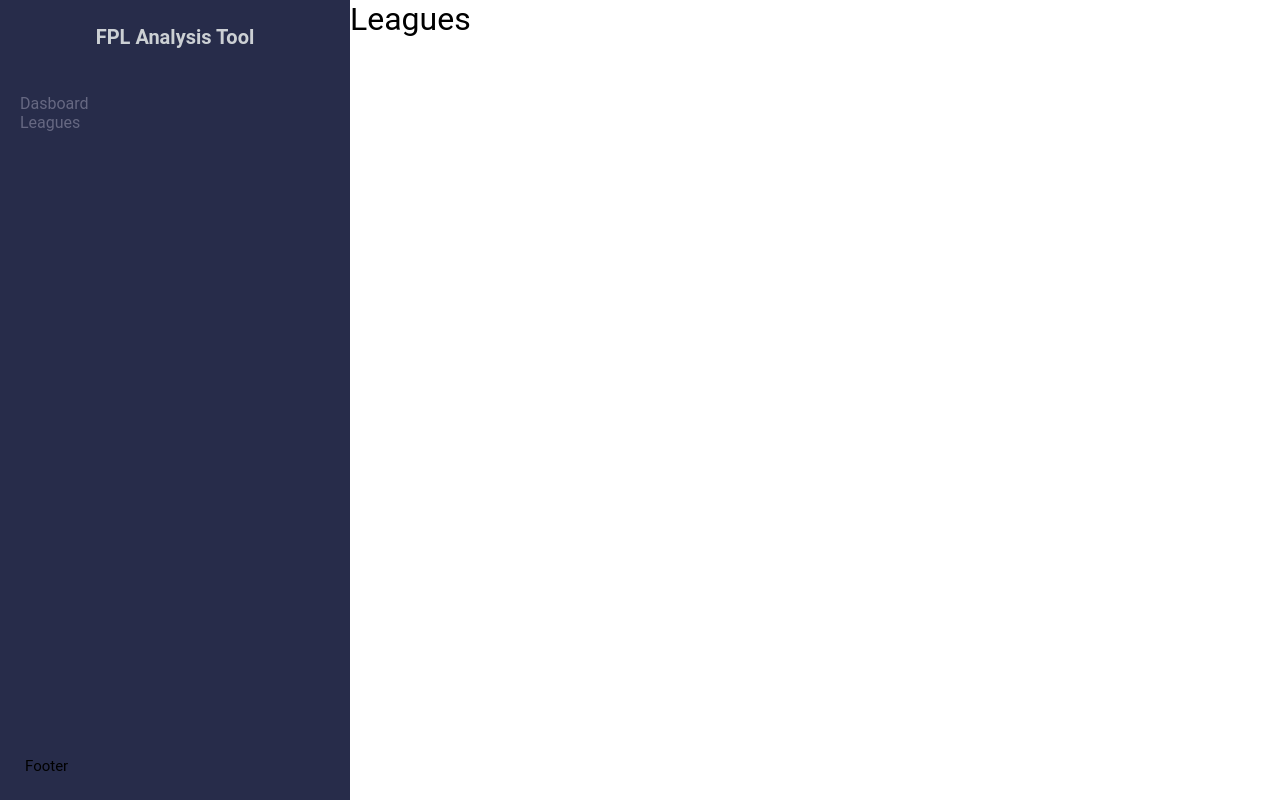
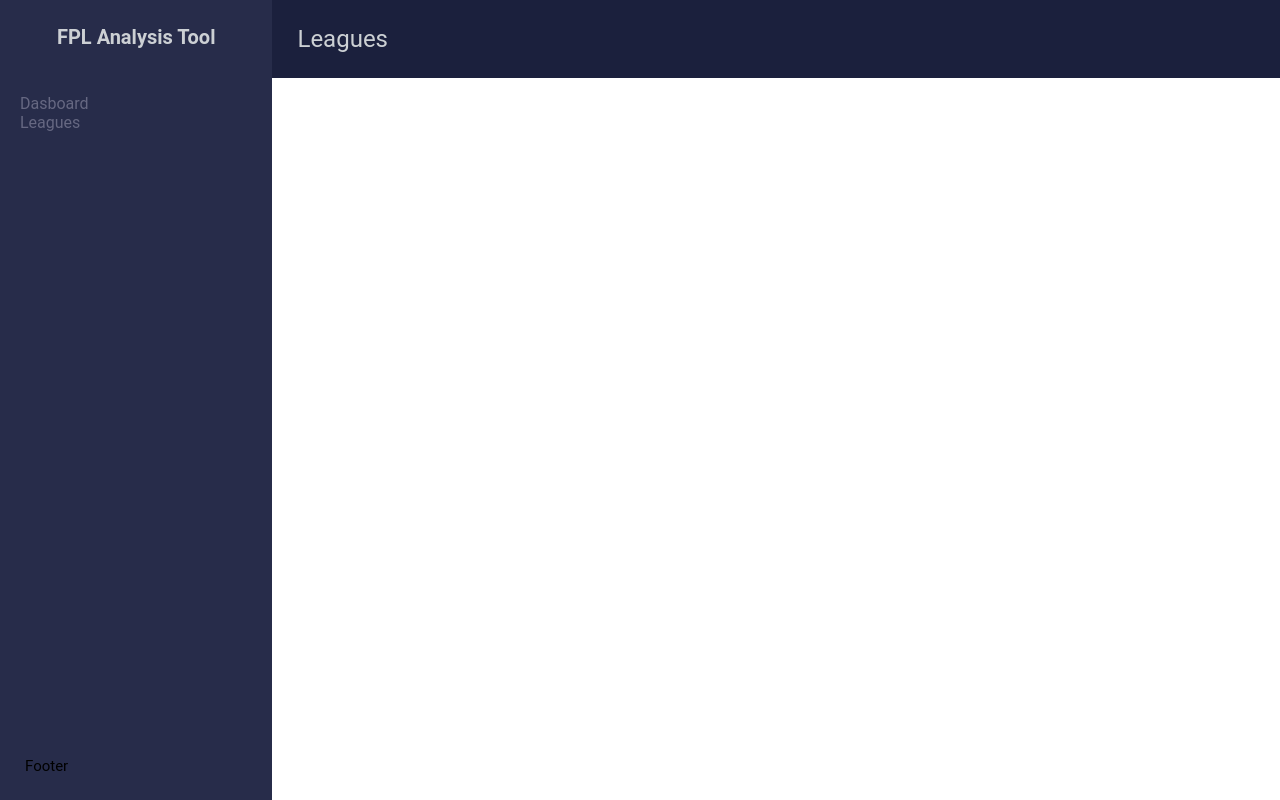
Before and after one commit to nesadrian/fpl-analysis-tool, a Vue app: page /leagues in a window 1280 px wide. Built offline with nearby package versions, Linux system fonts and the light colour scheme; no server answers.

Commit message:
Add leagues page title

```diff
--- a/src/pages/LeaguesPage.vue
+++ b/src/pages/LeaguesPage.vue
@@ -1,9 +1,15 @@
 <template>
-  <h1>Leagues</h1>
+  <main className="main-container">
+    <PageTitle text="Leagues" />
+  </main>
 </template>
 
 <script>
+import PageTitle from '../components/PageTitle'
+
 export default {
-
+  components: {
+    PageTitle
+  }
 }
 </script>
```
